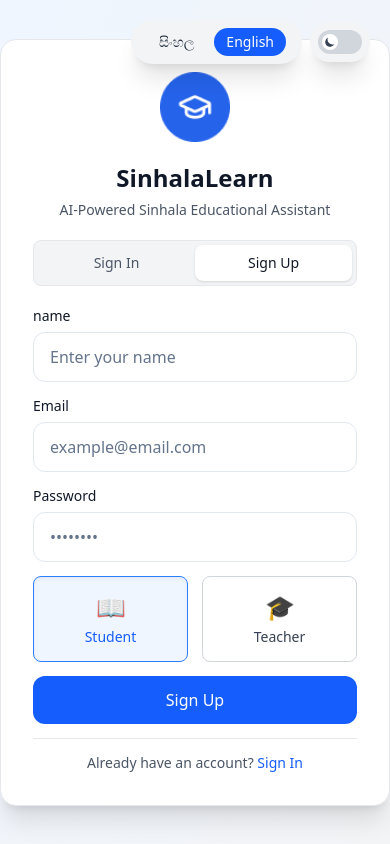
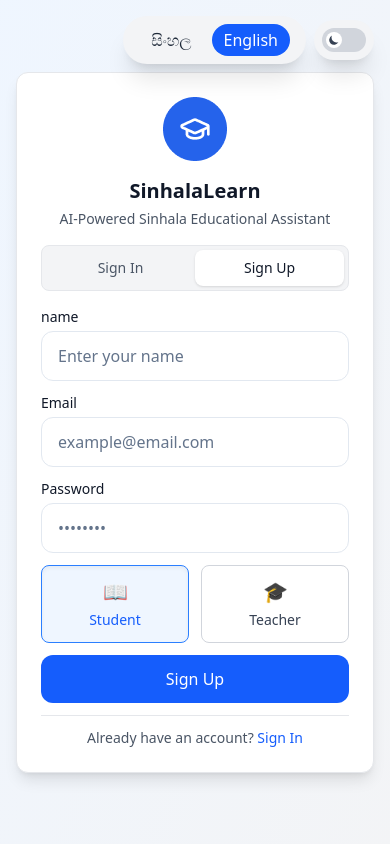
Before and after one commit to Miyuri15/sinlearn-web, a Next.js app: page /auth/sign-up in a window 390 px wide. Built offline with nearby package versions, Linux system fonts and the light colour scheme.

Commit message:
fix/added responsive with md

```diff
--- a/src/app/auth/page.tsx
+++ b/src/app/auth/page.tsx
@@ -57,7 +57,7 @@ export default function AuthPage({ defaultTab = "signin" }: AuthPageProps) {
         role: existing?.role || "student",
       });
 
-      router.push("/chat");
+      router.push("/dashboard");
     } else {
       // Signup → save user
       setUser({
@@ -71,35 +71,36 @@ export default function AuthPage({ defaultTab = "signin" }: AuthPageProps) {
   };
 
   return (
-    <div className="min-h-screen flex items-center justify-center bg-gradient-to-br from-blue-50 to-gray-100 dark:from-gray-900 dark:to-gray-800">
-      <div className="absolute top-5 right-5 z-50 flex items-center gap-2.5">
+    <div className="min-h-screen flex items-center justify-center bg-gradient-to-br from-blue-50 to-gray-100 dark:from-gray-900 dark:to-gray-800 p-4">
+      <div className="absolute top-4 right-4 md:top-6 md:right-6 z-50 flex items-center gap-2">
         <LanguageToggle />
       </div>
 
       {/* LOGIN CARD */}
-      <div className="w-full max-w-md bg-white dark:bg-gray-800 rounded-2xl p-8 shadow-xl border border-gray-200 dark:border-gray-700">
+      <div className="w-full max-w-sm md:max-w-md bg-white dark:bg-gray-800 rounded-xl md:rounded-2xl p-6 md:p-8 shadow-lg border border-gray-200 dark:border-gray-700">
         {/* Logo */}
-        <div className="flex justify-center mb-5">
+        <div className="flex justify-center mb-4 md:mb-6">
           <Image
             src="/images/AuthPage.png"
             alt="SinLearn Logo"
-            width={70}
-            height={70}
+            width={64}
+            height={64}
+            className="w-16 h-16 md:w-20 md:h-20"
             priority
           />
         </div>
 
         {/* Title */}
-        <h1 className="text-center text-2xl font-semibold mb-1.5 text-gray-900 dark:text-white">
+        <h1 className="text-center text-xl md:text-2xl font-semibold mb-1 md:mb-1.5 text-gray-900 dark:text-white">
           {t("title")}
         </h1>
 
-        <p className="text-center text-sm text-gray-600 dark:text-gray-400 mb-5">
+        <p className="text-center text-sm text-gray-600 dark:text-gray-400 mb-4 md:mb-6">
           {t("subtitle")}
         </p>
 
         {/* TABS */}
-        <div className="flex rounded-lg p-1 mb-5 bg-gray-100 dark:bg-gray-700 border border-gray-200 dark:border-gray-600">
+        <div className="flex rounded-lg p-1 mb-4 md:mb-6 bg-gray-100 dark:bg-gray-700 border border-gray-200 dark:border-gray-600">
           <Link
             href="/auth/sign-in"
             className={`flex-1 py-2 rounded-lg text-sm font-medium transition text-center ${
@@ -124,81 +125,81 @@ export default function AuthPage({ defaultTab = "signin" }: AuthPageProps) {
         </div>
 
         {/* FORM */}
-        <form className="space-y-3.5" onSubmit={handleSubmit}>
+        <form className="space-y-3 md:space-y-4" onSubmit={handleSubmit}>
           {/* Name only for sign-up */}
           {tab === "signup" && (
             <div>
-              <label className="block text-sm mb-1.5 text-gray-900 dark:text-white">
+              <label className="block text-sm mb-1 md:mb-1.5 text-gray-900 dark:text-white">
                 {t("name")}
               </label>
               <Input
                 type="text"
                 placeholder={t("name_placeholder") || "Your Name"}
-                className="text-gray-900 dark:text-white py-2.5"
+                className="text-gray-900 dark:text-white"
               />
             </div>
           )}
 
           {/* Email input */}
           <div>
-            <label className="block text-sm mb-1.5 text-gray-900 dark:text-white">
+            <label className="block text-sm mb-1 md:mb-1.5 text-gray-900 dark:text-white">
               {t("email")}
             </label>
             <Input
               type="email"
               placeholder="example@email.com"
-              className="text-gray-900 dark:text-white py-2.5"
+              className="text-gray-900 dark:text-white"
             />
           </div>
 
           {/* Password */}
           <div>
-            <label className="block text-sm mb-1.5 text-gray-900 dark:text-white">
+            <label className="block text-sm mb-1 md:mb-1.5 text-gray-900 dark:text-white">
               {t("password")}
             </label>
             <Input
               type="password"
               placeholder="••••••••"
-              className="text-gray-900 dark:text-white py-2.5"
+              className="text-gray-900 dark:text-white"
             />
           </div>
 
           {/* Role selector (signup only) */}
           {tab === "signup" && (
-            <div className="flex gap-3.5">
+            <div className="flex gap-3 md:gap-4">
               <button
                 type="button"
                 onClick={() => setRole("student")}
-                className={`flex-1 py-3.5 flex flex-col items-center justify-center space-y-1 rounded-lg transition border ${
+                className={`flex-1 py-3 md:py-3.5 flex flex-col items-center justify-center space-y-1 rounded-lg transition border ${
                   role === "student"
                     ? "bg-blue-50 dark:bg-blue-900/30 border-blue-500 dark:border-blue-400 text-blue-600 dark:text-blue-400 shadow-inner"
                     : "bg-white dark:bg-gray-700 border-gray-300 dark:border-gray-600 text-gray-700 dark:text-gray-300"
                 }`}
               >
-                <div className="text-2xl">📖</div>
+                <div className="text-xl md:text-2xl">📖</div>
                 <span className="text-sm font-medium">{t("role_student")}</span>
               </button>
 
               <button
                 type="button"
                 onClick={() => setRole("teacher")}
-                className={`flex-1 py-3.5 flex flex-col items-center justify-center space-y-1 rounded-lg transition border ${
+                className={`flex-1 py-3 md:py-3.5 flex flex-col items-center justify-center space-y-1 rounded-lg transition border ${
                   role === "teacher"
                     ? "bg-blue-50 dark:bg-blue-900/30 border-blue-500 dark:border-blue-400 text-blue-600 dark:text-blue-400 shadow-inner"
                     : "bg-white dark:bg-gray-700 border-gray-300 dark:border-gray-600 text-gray-700 dark:text-gray-300"
                 }`}
               >
-                <div className="text-2xl">🎓</div>
+                <div className="text-xl md:text-2xl">🎓</div>
                 <span className="text-sm font-medium">{t("role_teacher")}</span>
               </button>
             </div>
           )}
 
-          <Button type="submit" className="w-full py-2.5">
+          <Button type="submit" className="w-full">
             {tab === "signin" ? t("button_signin") : t("button_signup")}
           </Button>
 
-          <div className="text-center pt-3.5 border-t border-gray-200 dark:border-gray-700">
+          <div className="text-center pt-3 md:pt-4 border-t border-gray-200 dark:border-gray-700">
             {tab === "signin" ? (
               <p className="text-sm text-gray-600 dark:text-gray-400">
                 {t("dont_have_account")}{" "}
--- a/src/app/globals.css
+++ b/src/app/globals.css
@@ -4,9 +4,13 @@
 /* Enable dark mode with class strategy */
 @custom-variant dark (&:where(.dark, .dark *));
 
-/* Base styles */
+/* Prevent mobile zoom and ensure consistent sizing */
 :root {
   color-scheme: light;
+  -webkit-text-size-adjust: 100%;
+  text-size-adjust: 100%;
+  -webkit-font-smoothing: antialiased;
+  -moz-osx-font-smoothing: grayscale;
 }
 
 .dark {
@@ -27,6 +31,18 @@ body {
 /* Smooth transitions */
 * {
   transition: background-color 0.3s ease, border-color 0.3s ease, color 0.3s ease;
+}
+
+/* Prevent automatic zoom on mobile Safari */
+@supports (-webkit-touch-callout: none) {
+  input, textarea {
+    font-size: 16px !important;
+  }
+}
+
+/* Consistent form element sizes */
+input, textarea, select, button {
+  @apply text-base;
 }
 
 @keyframes wave {
--- a/src/app/layout.tsx
+++ b/src/app/layout.tsx
@@ -15,6 +15,9 @@ export default function RootLayout({
   return (
     <html lang="en" suppressHydrationWarning>
       <head>
+        {/* Standard responsive viewport */}
+        <meta name="viewport" content="width=device-width, initial-scale=1, maximum-scale=5" />
+
         <script
           dangerouslySetInnerHTML={{
             __html: `
```
